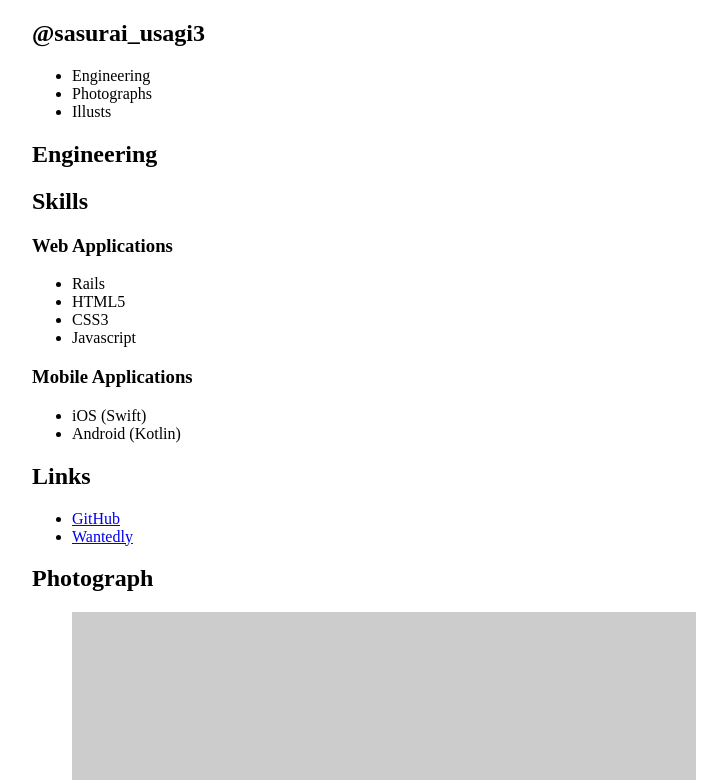
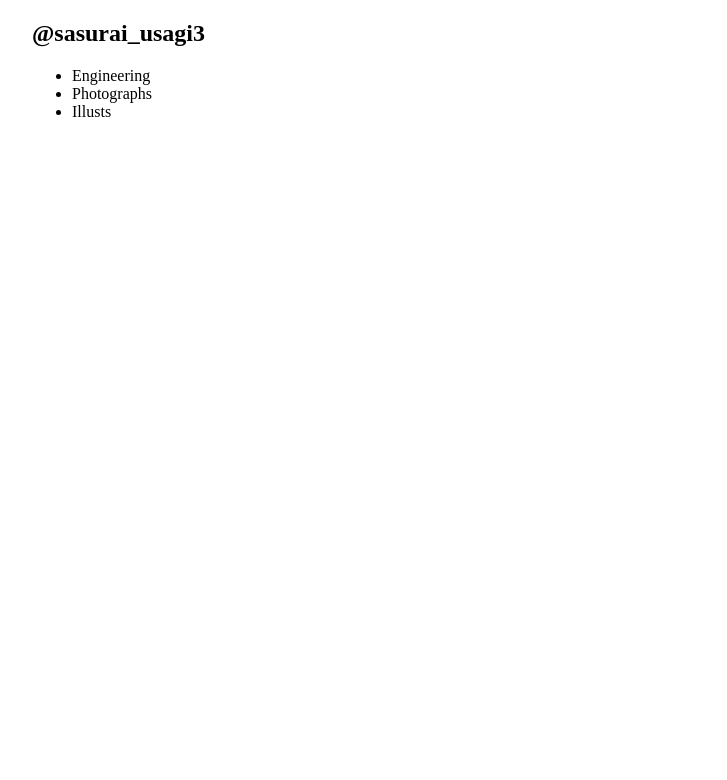
Before and after one commit to sasurai-usagi3/portfolio, a plain HTML site: page docs/index.html in a window 1280 px wide. Shown: the top 780 px of the page, without its empty margins (128-855 px from the left). Drawn offline with Linux system fonts and the light colour scheme; placeholder pictures from the web are drawn by us.

Commit message:
add: トップ高さ

```diff
--- a/docs/application.css
+++ b/docs/application.css
@@ -7,3 +7,7 @@ html, body {
   width: 960px;
   margin: 0 auto;
 }
+
+.p-top-section {
+  height: 100vh;
+}
--- a/docs/index.html
+++ b/docs/index.html
@@ -7,7 +7,7 @@
 </head>
 <body>
   <div class="l-container">
-    <section>
+    <section class="p-top-section">
       <h1>@sasurai_usagi3</h1>
       <ul>
         <li>
```
